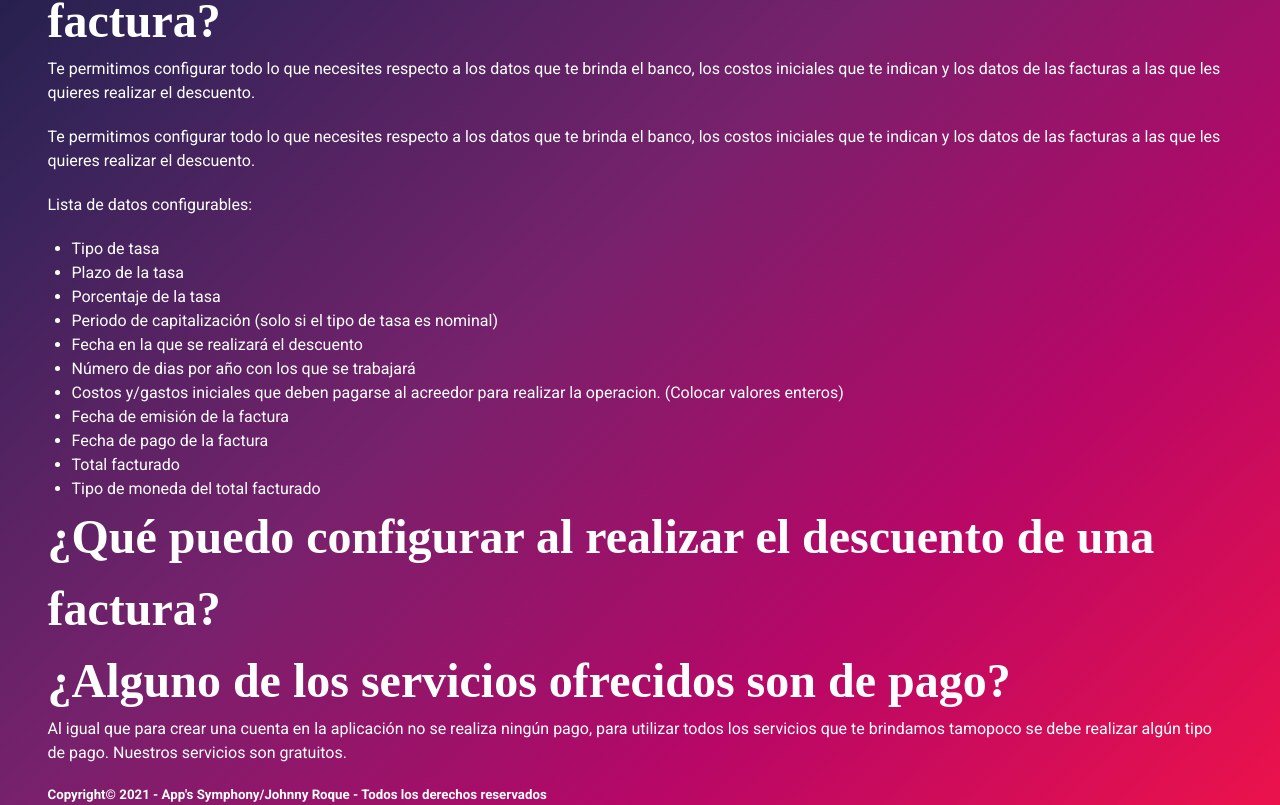
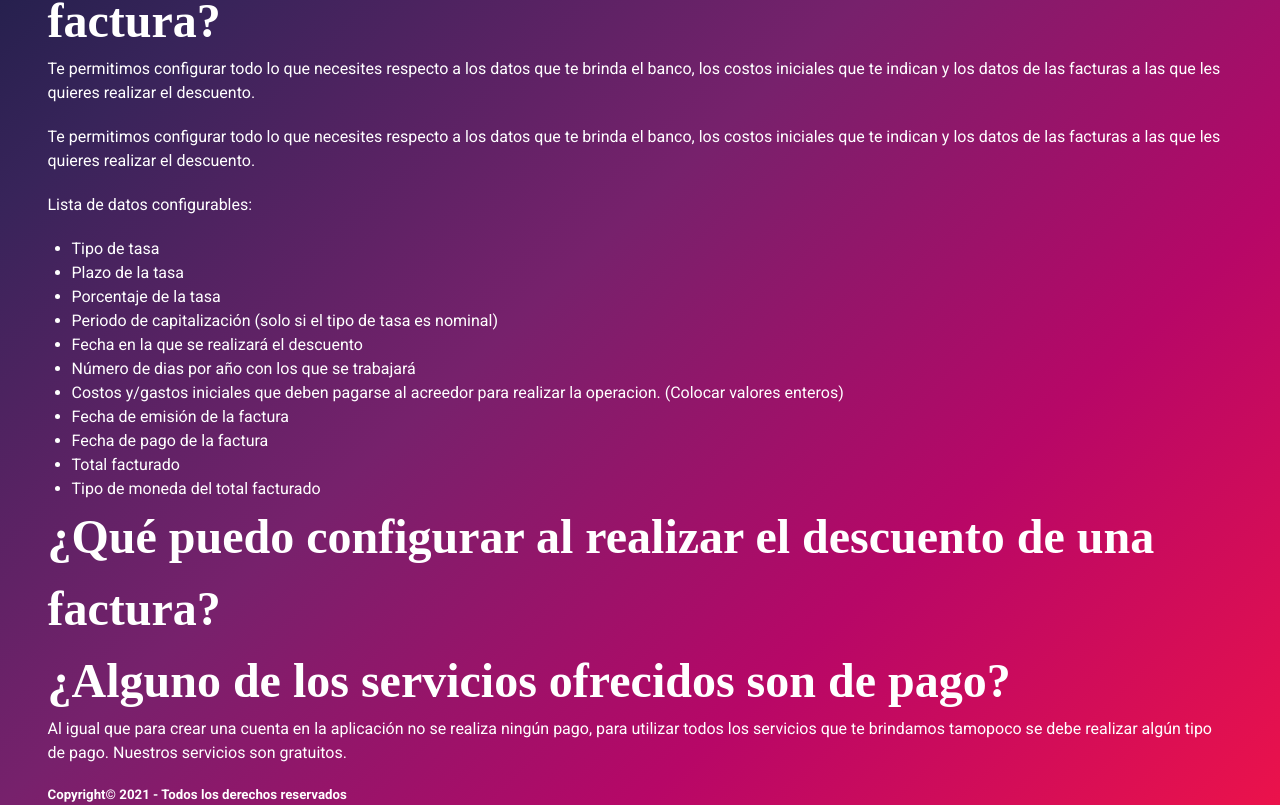
Before and after one commit to symphony701/FacturaExpress, a Vue app: page /about in a window 1280 px wide. Shown: the part 391-1196 px from the top of the page. Built offline with nearby package versions, Linux system fonts and the light colour scheme; a web font is replaced by a local one.

Commit message:
Update About.vue

```diff
--- a/src/views/About.vue
+++ b/src/views/About.vue
@@ -81,10 +81,7 @@
           </p>
         </v-row>
         <v-row justify="start">
-          <h5>
-            Copyright&copy; 2021 - App's Symphony/Johnny Roque - Todos los
-            derechos reservados
-          </h5>
+          <h5>Copyright&copy; 2021 - Todos los derechos reservados</h5>
         </v-row>
       </v-col>
     </v-row>
```
